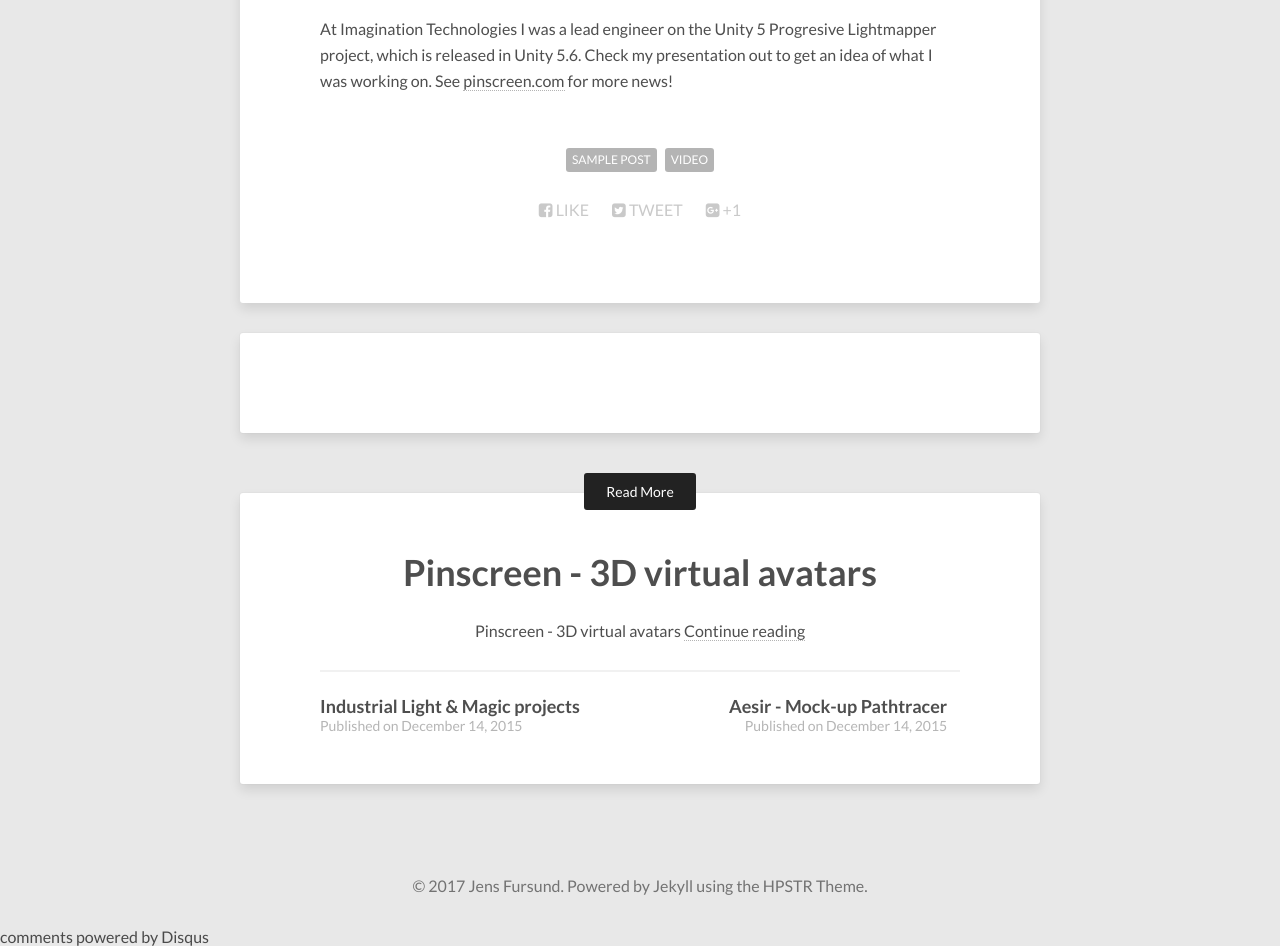
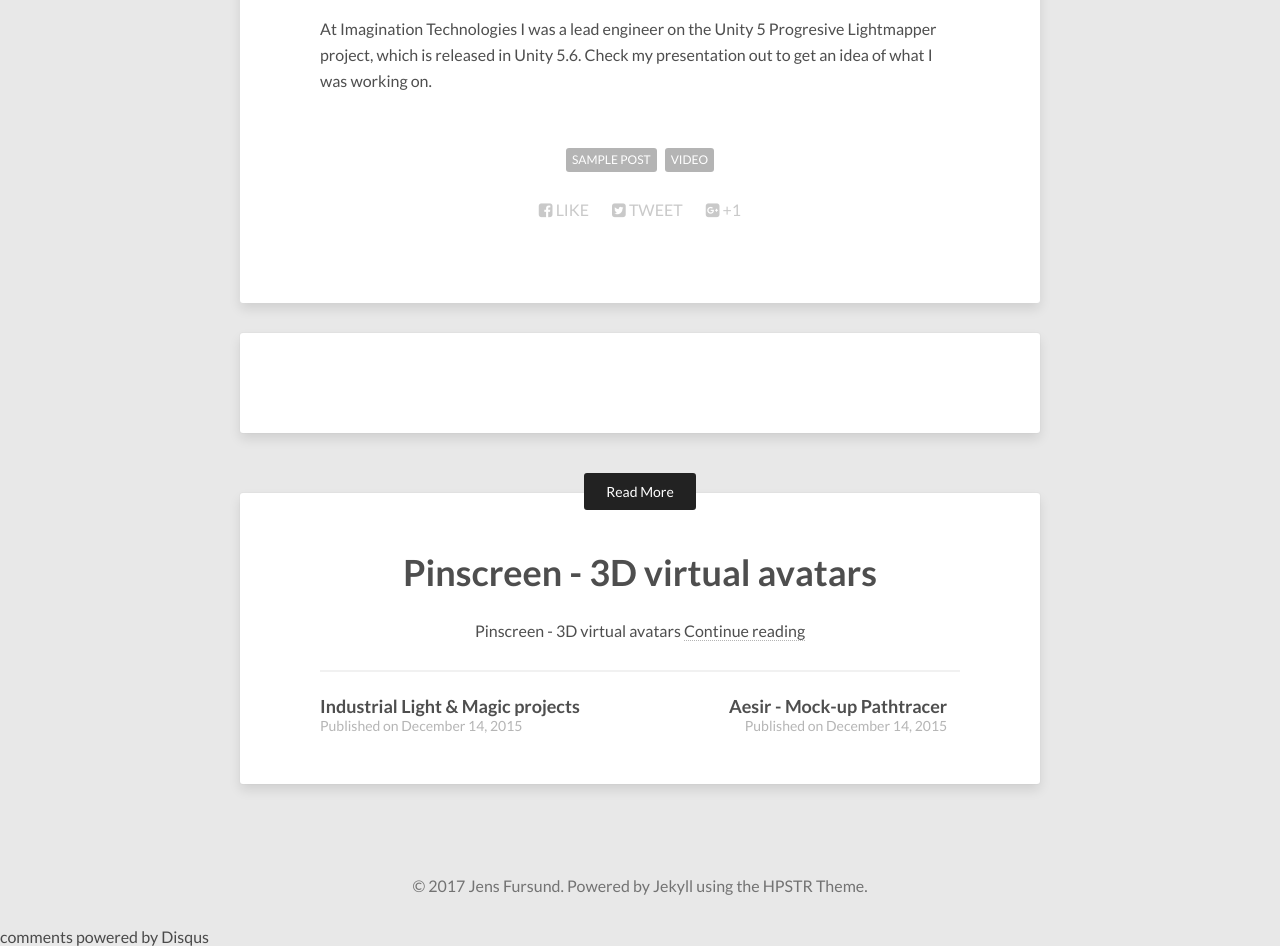
Before and after one commit to fursund/fursund.github.io, a Jekyll site: the page built from _posts/2015-12-14-lightmaps.md, in a window 1280 px wide. Shown: the part 601-1547 px from the top of the page. Built offline with Jekyll 4.4.1, drawn with Linux system fonts in a browser that asks for light colours; nearby versions of some CDN libraries; comment, search, counter and statistics services are not loaded.

Commit message:
Update 2015-12-14-lightmaps.md
Fix link

```diff
--- a/_posts/2015-12-14-lightmaps.md
+++ b/_posts/2015-12-14-lightmaps.md
@@ -7,4 +7,4 @@ tags: [sample post, video]
 
 <iframe width="560" height="315" src="//www.youtube.com/embed/qcLBFVFUsI8?start=2233" frameborder="0" allowfullscreen> </iframe>
 
-At Imagination Technologies I was a lead engineer on the Unity 5 Progresive Lightmapper project, which is released in Unity 5.6. Check my presentation out to get an idea of what I was working on. See [pinscreen.com](https://pinscreen.com/) for more news!
+At Imagination Technologies I was a lead engineer on the Unity 5 Progresive Lightmapper project, which is released in Unity 5.6. Check my presentation out to get an idea of what I was working on.
```
